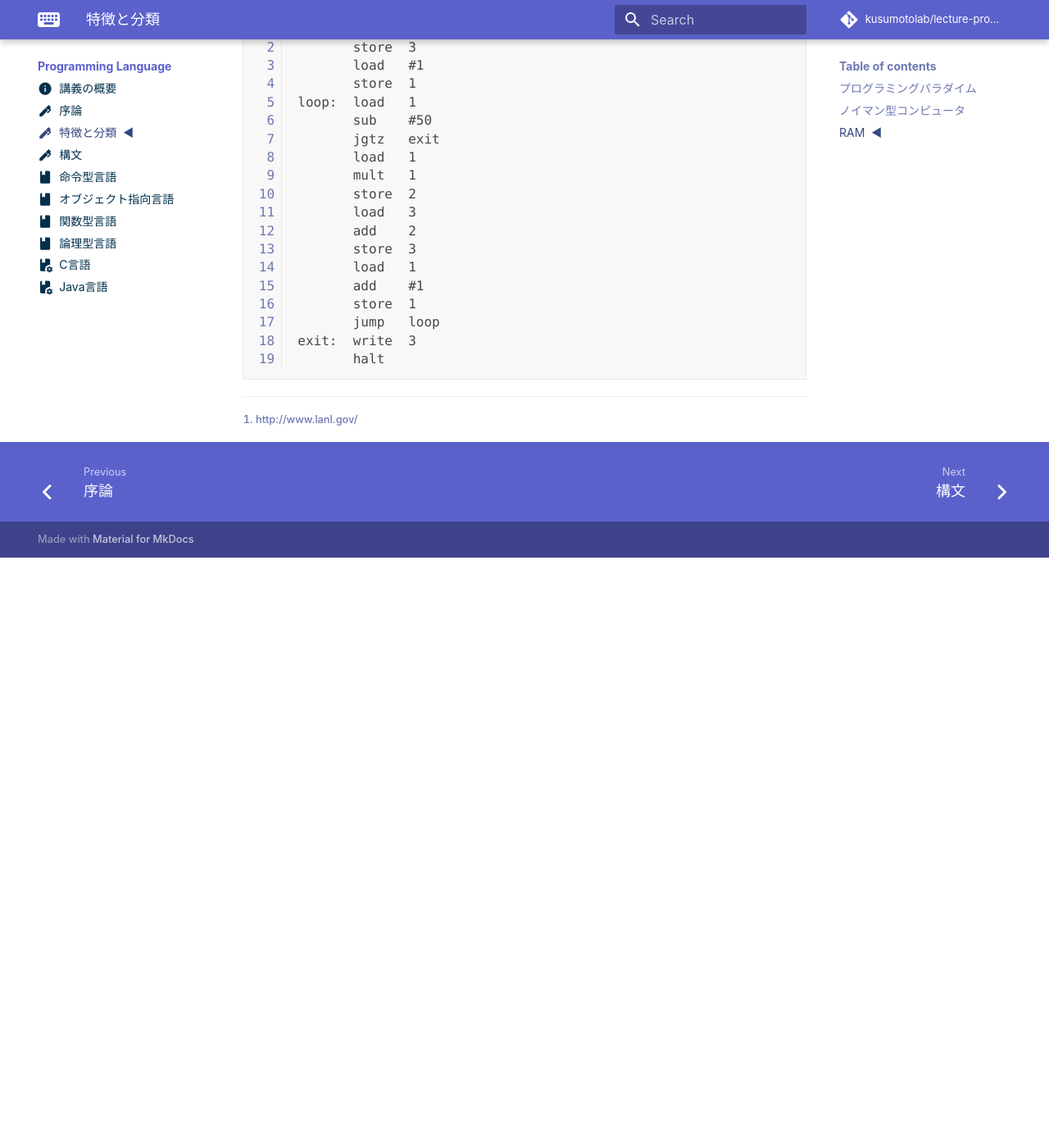
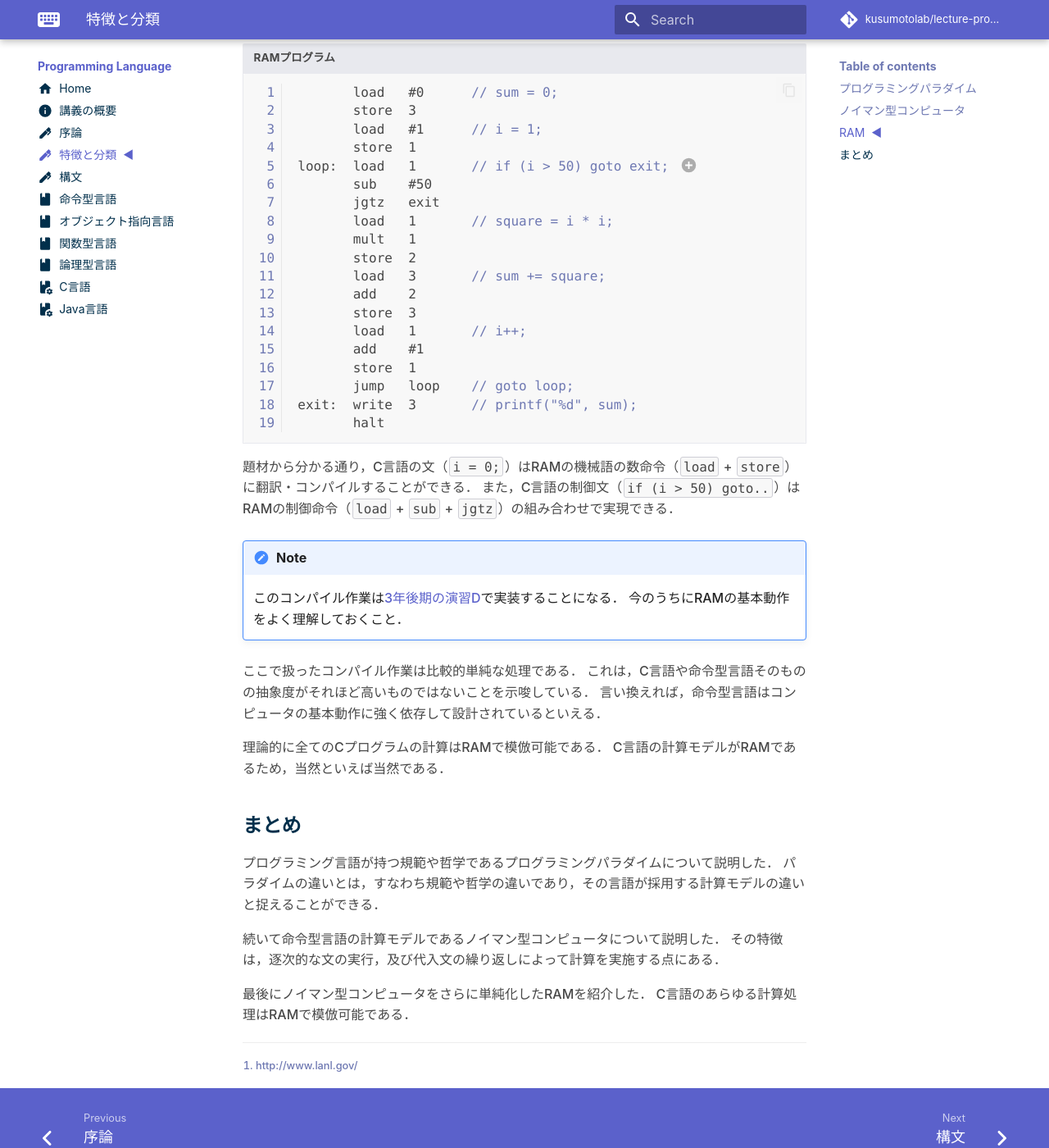
Before and after one commit to kusumotolab/lecture-program-lang, an MkDocs documentation site: the page built from docs/pre-features.md, in a window 1280 px wide and 1400 px high, scrolled down 6225 px. Shown: the whole window at 82% size. Built offline with MkDocs 1.6.1 and Material for MkDocs 9.7.7, drawn with Linux system fonts in a browser that asks for light colours; some web fonts are replaced; comment, search, counter and statistics services are not loaded; before the commit the page ends 6905 px from its top, so only the background shows below that; some of the changed text lies outside the part shown.

Commit message:
almost done features.md

````diff
--- a/docs/pre-features.md
+++ b/docs/pre-features.md
@@ -46,7 +46,7 @@ print(sum)
 パラダイムが異なる言語は，その大原則となる規範や哲学が異なるため記法が大幅に変わる．
 LispやScalaは関数型パラダイムを採用しており，命令形とは別の考えに従っている．
 その大原則は関数適用（application）の繰り返しである．
-関数型の詳細については[別の講義回](../prog-functional/)で触れる．
+関数型の詳細については[別の講義回](../paradigm-functional)で触れる．
 
 ```lisp title="Lispによる0～10の加算処理"
 (format t "~d"
@@ -173,20 +173,18 @@ c(2) [ 5 ]  //  〃
 <演算コード> <オペランド>   // load 1
 ```
 
-演算コードは次の12個である．
+演算コードは次の12個である（`read`と`write`は省略）．
 
 - 転送命令 `load`
 - 格納命令 `store`
 - 四則演算 `add` `sub` `mult` `div`
 - 制御命令 `jump` `jgtz` `jzero`
 - 停止命令 `halt`
-- 入力命令 `read` (無視してOK)
-- 出力命令 `write` (無視してOK)
 
-オペランドには定数，番地，間接番地のいずれかを指定できる．
+オペランドには定数，直接アドレス，間接アドレスのいずれかを指定できる．
 
 - `#i` ... 定数`i`を指定
-- $~~$`i` ... セル`c(i)`を指定（直接アドレス）
+- `i` ... セル`c(i)`を指定（直接アドレス）
 - `*i` ... セル`c(c(i))`を指定（間接アドレス）
 
 
@@ -243,40 +241,71 @@ RAMの機械語プログラムは先頭から逐次的に実行されるが，
 
 
 以上がRAMの主要構成の説明となる．
-続いて，具体的な計算プログラムを題材にRAMの挙動を考える．
-題材は $\Sigma_{n=1}^{50}n^2$ を出力するプログラムである．
+続いて，具体的な計算処理を題材にRAMプログラムの挙動を考える．
+題材は$\Sigma_{n=1}^{50}n^2$を出力するプログラムである．
 
-```c title="題材プログラム"
+```c title="題材プログラム（C言語）"
 main() {
-    int i, square, sum;
-    sum = 0;
-    for (i = 1; i <= 50; i++) {
-        square = i * i;
+    int sum = 0;
+    for (int i = 1; i <= 50; i++) {
+        int square = i * i;
         sum += square;
     }
-    printf("%d", sum);
+    printf("%d", sum);  // 42925
 }
 ```
 
-```clean linenums="1" title="a"
-       load   #0
+上記Cプログラムに対応するRAMプログラムは次の通りである．
+各変数とRAM上のメモリセルの対応は以下の通り．
+
+- `c(1)`↔`i`
+- `c(2)`↔`square`
+- `c(3)`↔`sum`
+
+```clean linenums="1" title="RAMプログラム"
+       load   #0      // sum = 0;
        store  3
-       load   #1
+       load   #1      // i = 1;
        store  1
-loop:  load   1
+loop:  load   1       // if (i > 50) goto exit; (1)
        sub    #50
        jgtz   exit
-       load   1
+       load   1       // square = i * i;
        mult   1
        store  2
-       load   3
+       load   3       // sum += square;
        add    2
        store  3
-       load   1
+       load   1       // i++;
        add    #1
        store  1
-       jump   loop
-exit:  write  3
+       jump   loop    // goto loop;
+exit:  write  3       // printf("%d", sum);
        halt
+```
 
-```
+1. `if (i - 50 > 0) goto exit;`と解釈
+
+題材から分かる通り，C言語の文（`i = 0;`）はRAMの機械語の数命令（`load` + `store`）に翻訳・コンパイルすることができる．
+また，C言語の制御文（`if (i > 50) goto..`）はRAMの制御命令（`load` + `sub` + `jgtz`）の組み合わせで実現できる．
+
+!!! note
+    このコンパイル作業は[3年後期の演習D](https://dev.ics.es.osaka-u.ac.jp/enshud/)で実装することになる．
+    今のうちにRAMの基本動作をよく理解しておくこと．
+
+ここで扱ったコンパイル作業は比較的単純な処理である．
+これは，C言語や命令型言語そのものの抽象度がそれほど高いものではないことを示唆している．
+言い換えれば，命令型言語はコンピュータの基本動作に強く依存して設計されているといえる．
+
+理論的に全てのCプログラムの計算はRAMで模倣可能である．
+C言語の計算モデルがRAMであるため，当然といえば当然である．
+
+## まとめ
+プログラミング言語が持つ規範や哲学であるプログラミングパラダイムについて説明した．
+パラダイムの違いとは，すなわち規範や哲学の違いであり，その言語が採用する計算モデルの違いと捉えることができる．
+
+続いて命令型言語の計算モデルであるノイマン型コンピュータについて説明した．
+その特徴は，逐次的な文の実行，及び代入文の繰り返しによって計算を実施する点にある．
+
+最後にノイマン型コンピュータをさらに単純化したRAMを紹介した．
+C言語のあらゆる計算処理はRAMで模倣可能である．
--- a/docs/stylesheets/extra.css
+++ b/docs/stylesheets/extra.css
@@ -9,7 +9,8 @@
     --md-code-fg-color: var(--color-font-sub);
     --md-code-bg-color: #f8f8f8;
     --md-code-hl-comment-color: var(--md-default-fg-color--light);
-    --md-typeset-a-color: #354881;
+    ----md-typeset-a-color: #354881;
+    --md-typeset-a-color: var(--md-primary-fg-color);
     --md-typeset-table-color: #dbe2f4;
     /* self defined */
     --md-code-title-bg-color: #e8e9ee;
--- a/mkdocs.yml
+++ b/mkdocs.yml
@@ -1,6 +1,7 @@
 site_name: Programming Language
 
 nav:
+  - "Home": index.md
   - "講義の概要": about.md
   - "序論": pre-intro.md
   - "特徴と分類": pre-features.md
@@ -14,7 +15,6 @@ nav:
 
 theme:
   name: material
-  locale: ja
   font:
     text: Noto
     code: Roboto Mono
````
Also changed, not shown: docs/index.md (+9 -0 lines).
